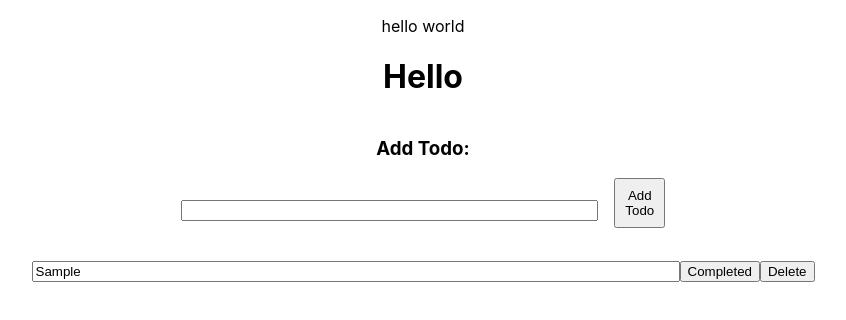
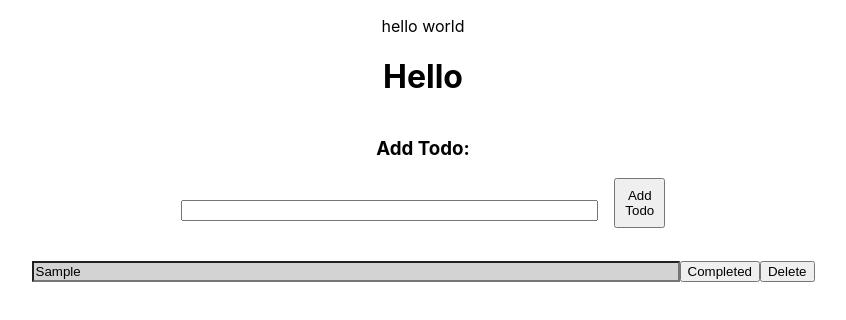
Before and after one commit to davidgazaryan/codespaces-react, a React (Vite) app: page / in a window 1280 px wide. Both pictures are taken after typing "Sample" into the empty fields and a click on the button "Add Todo". Shown: the top 320 px of the page, without its empty margins (217-1063 px from the left). Built offline with nearby package versions, Linux system fonts and the light colour scheme.

Commit message:
add delete

```diff
--- a/src/components/TodoItem.jsx
+++ b/src/components/TodoItem.jsx
@@ -1,11 +1,11 @@
 import React from 'react';
 import {useState} from 'react';
 
-const TodoItem = ({todos, onCompleted, onDelete}) => {
+const TodoItem = ({todos, onCompleted, onDelete, completed}) => {
 
     return (
             <div className='todoItem' style={{width:""}}>
-                <input style={{width:"50%"}} type='text' id='todo' name='todo' readOnly value={todos}
+                <input style={{width:"50%", backgroundColor:completed ? "green" : "lightgrey" }} type='text' id='todo' name='todo' readOnly value={todos}
                 />
                 <button onClick={onCompleted}>Completed</button>
                 <button onClick={onDelete}>Delete</button>
--- a/src/components/TodoLayout.jsx
+++ b/src/components/TodoLayout.jsx
@@ -1,11 +1,12 @@
 import { AddTodo } from "./AddTodo"
 import TodoItem from "./TodoItem"
-import React from 'react';
+import React, { useEffect } from 'react';
 import {useState} from 'react';
 
 export const TodoLayout = () => {
     const [newTodo,setNewTodo] = useState('');
     const [todos,setTodos] = useState([]);
+    const [complete,setComplete] = useState(false);
 
     console.log("new todo:",newTodo);
 
@@ -14,8 +15,11 @@ export const TodoLayout = () => {
         setNewTodo('');
     }
 
-    const deleteTodo = () => {
-
+    const completeTodo = () => {
+        setComplete(prev => !prev);
+    }
+    const deleteTodo = (index) => {
+        setTodos(todos.filter((value,i) => value != todos[index]));
     }
 
     return (
@@ -25,7 +29,7 @@ export const TodoLayout = () => {
             </div>
             <div style={{display:"grid",paddingTop:"2rem", maxWidth:"5000px"}}>
                 {todos.map((todo,index) => (
-                        <TodoItem key={index} todos={todo} onCompleted={deleteTodo} onDelete={deleteTodo}/>
+                        <TodoItem key={index} todos={todo} onCompleted={completeTodo} onDelete={() => deleteTodo(index)} completed={complete}/>
                 ))}
 
             </div>
```
